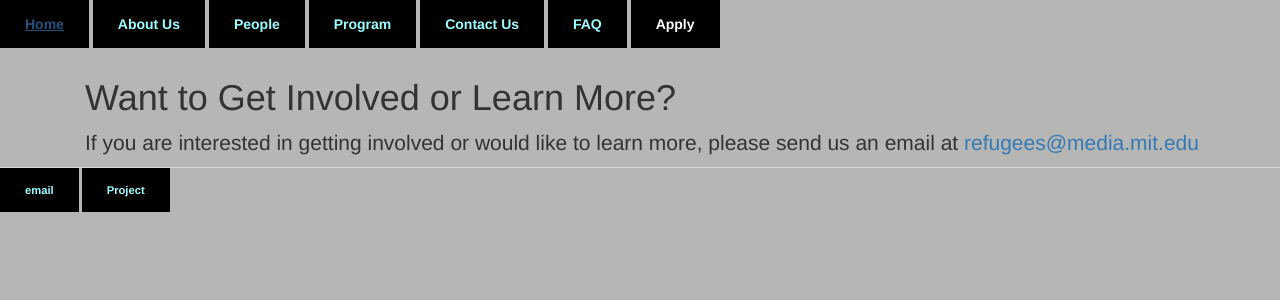
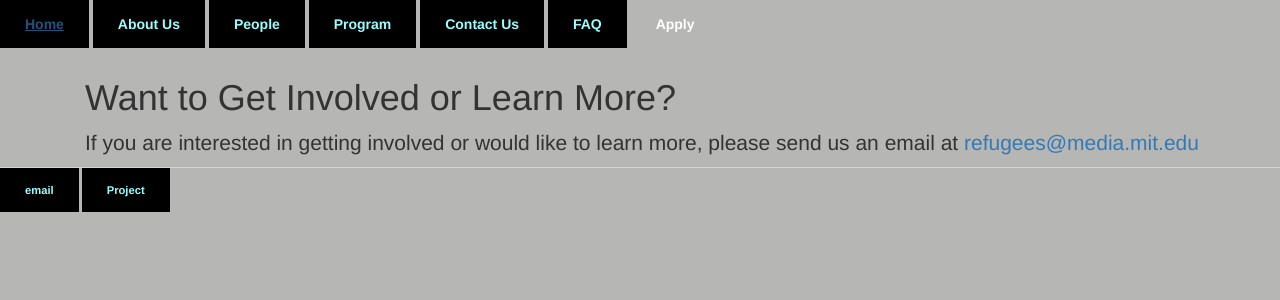
Before and after one commit to Refugee-Learning-Accelerator/Refugee-Learning-Accelerator.github.io, a Jekyll site: the page built from contact_us/index.html, in a window 1280 px wide. Shown: the top 300 px of the page. Built offline with Jekyll 4.4.1, drawn with Linux system fonts in a browser that asks for light colours; nearby versions of some CDN libraries; library files that are not in the unit come from our copies.

Commit message:
Update main.css

```diff
--- a/css/main.css
+++ b/css/main.css
@@ -109,7 +109,7 @@ class2:hover {
     text-decoration: underline;
 }
 a.class3 {
-    background-color: #000000;
+    background-color: #B6B6B4;
     color: white;
     padding: 14px 25px;
     text-align: left;
```
